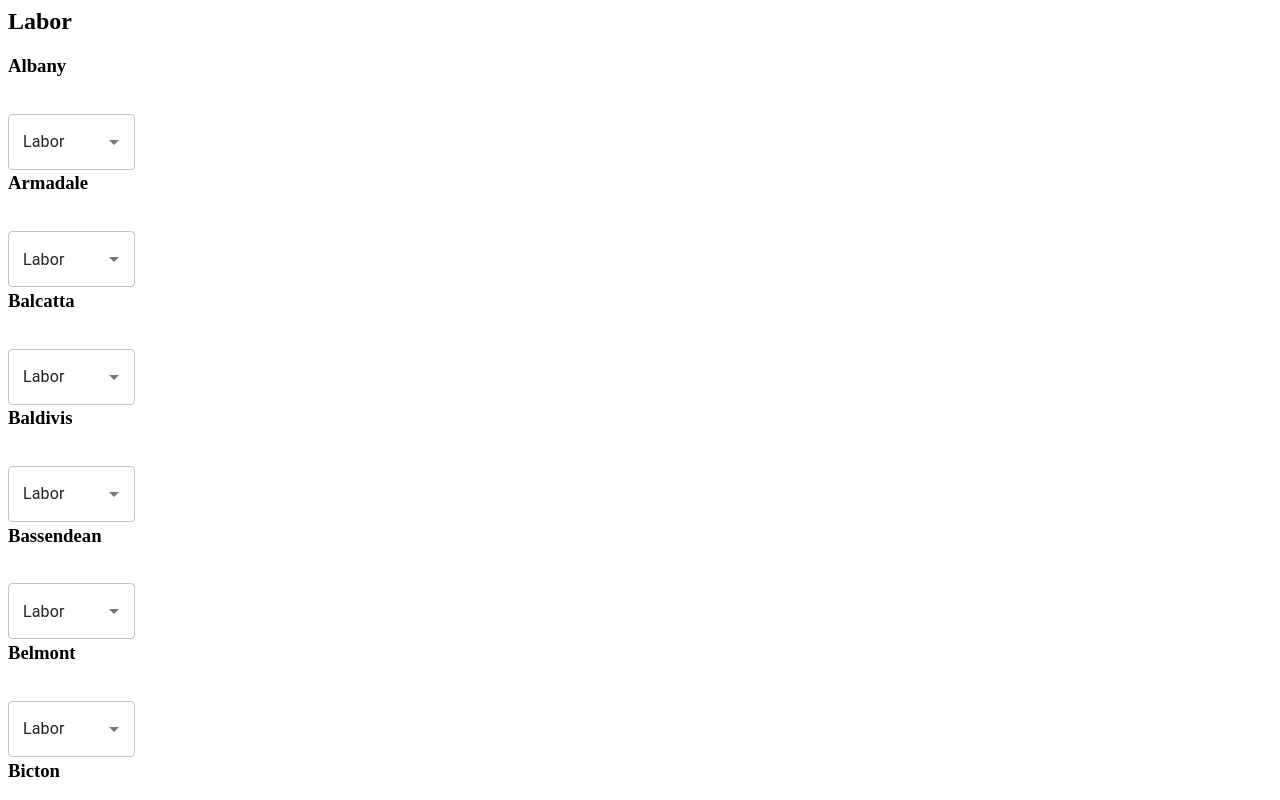
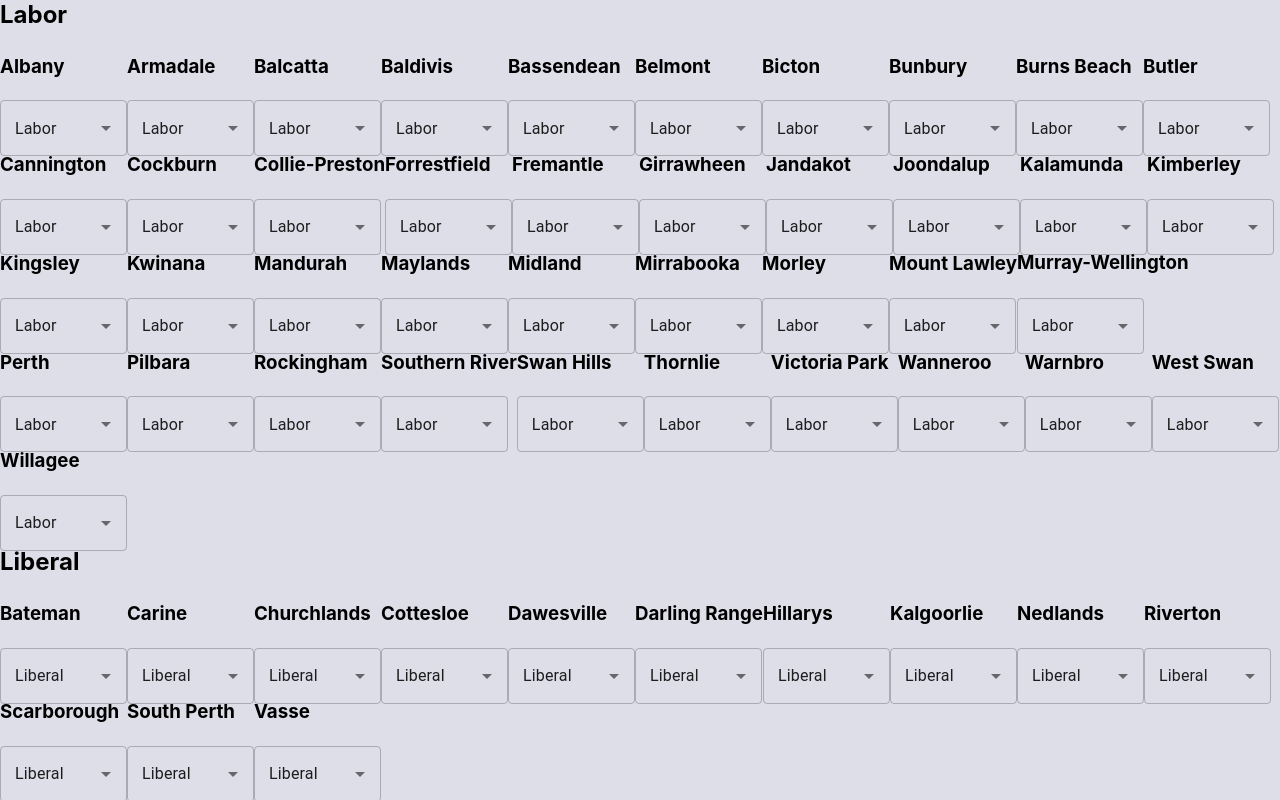
Before and after one commit to benfanderson/wavotes, a React app: page / in a window 1280 px wide. Shown: the top 800 px of the page. Built offline with nearby package versions, Linux system fonts and the light colour scheme.

Commit message:
Imported styles to PartySeats

```diff
--- a/src/PartySeats.js
+++ b/src/PartySeats.js
@@ -2,6 +2,7 @@ import React from 'react';
 import PropTypes from 'prop-types';
 import TextField from '@material-ui/core/TextField';
 import Autocomplete from '@material-ui/lab/Autocomplete';
+import styles from './styles.css';
 
 const parties = (nationalsCandidate) => {
   if (nationalsCandidate === true) {
@@ -30,7 +31,7 @@ function PartySeats(props) {
         {seatsArray.map(
           (seat, index) => (
             // eslint-disable-next-line react/no-array-index-key
-            <div key={index} className="seat">
+            <div key={index} className={styles.seat}>
               <h3>{seat.name}</h3>
               <br />
               <Autocomplete
```
